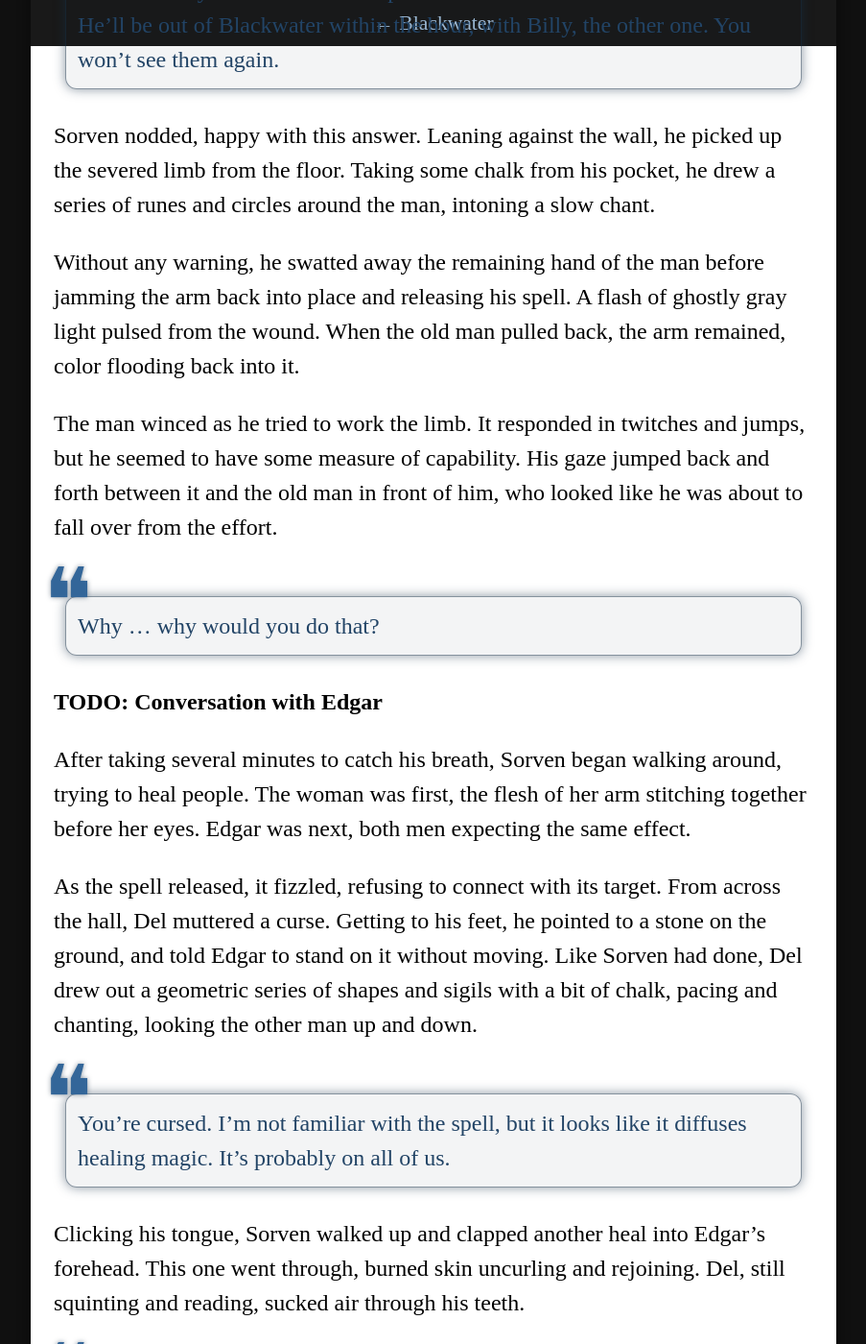
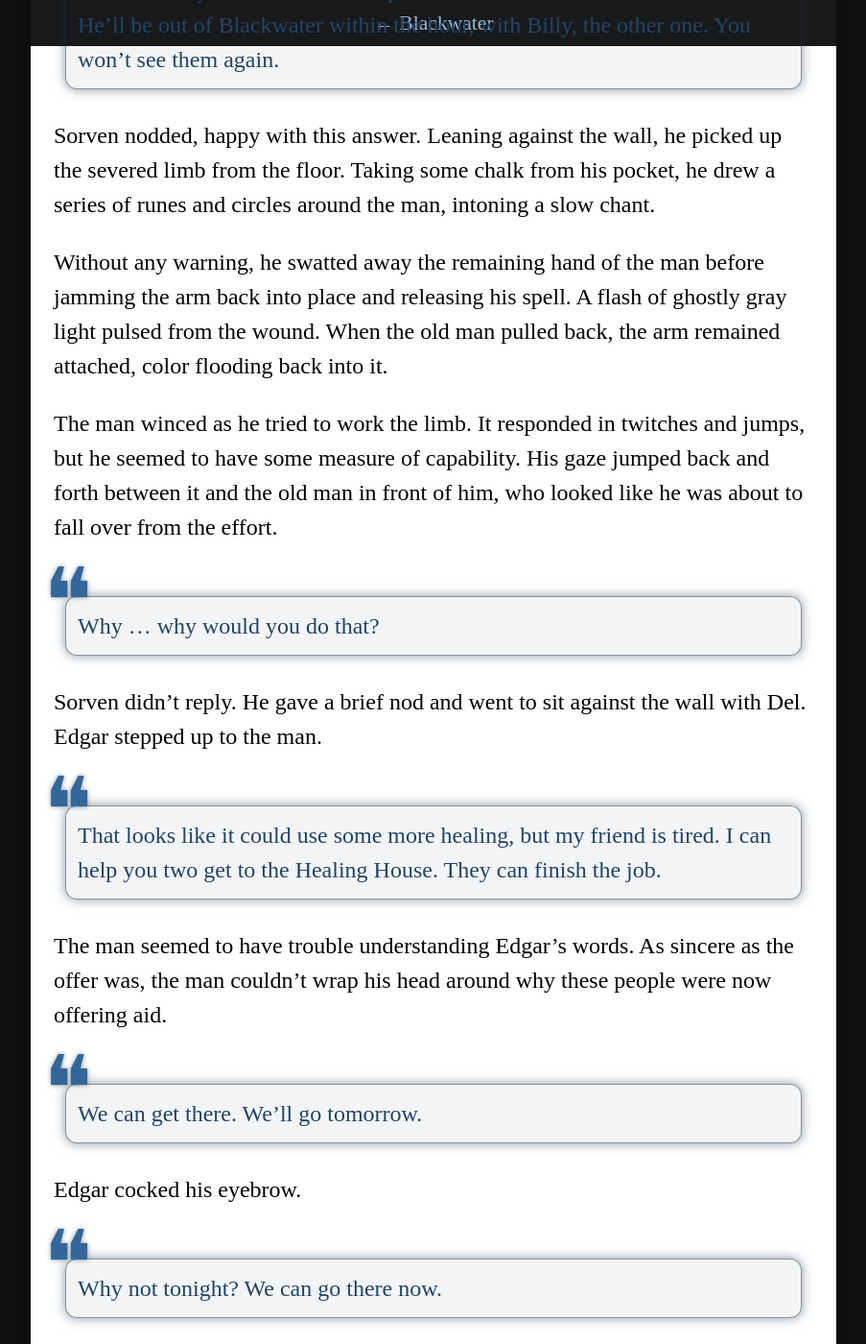
Before and after one commit to rickosborne/ttrpg, a Jekyll site: the page built from blackwater/sessions/2021-03-28-bi-lackey-al-disarmament.md, in a window 1280 px wide and 1400 px high, scrolled down 6044 px. Shown: the whole window at 96% size, without its empty margins (188-1091 px from the left). Built offline with Jekyll 4.4.1, drawn with Linux system fonts in a browser that asks for light colours; some web fonts are replaced; our own code applies the rules of GitHub Pages for plain Markdown files; some of the changed text lies outside the part shown.

Commit message:
Additional dialogue from Session 30.

```diff
--- a/blackwater/sessions/2021-03-28-bi-lackey-al-disarmament.md
+++ b/blackwater/sessions/2021-03-28-bi-lackey-al-disarmament.md
@@ -155,7 +155,7 @@ Taking some chalk from his pocket, he drew a series of runes and circles around
 
 Without any warning, he swatted away the remaining hand of the man before jamming the arm back into place and releasing his spell.
 A flash of ghostly gray light pulsed from the wound.
-When the old man pulled back, the arm remained, color flooding back into it.
+When the old man pulled back, the arm remained attached, color flooding back into it.
 
 The man winced as he tried to work the limb.
 It responded in twitches and jumps, but he seemed to have some measure of capability.
@@ -163,7 +163,30 @@ His gaze jumped back and forth between it and the old man in front of him, who l
 
 > Why ... why would you do that?
 
-**TODO: Conversation with Edgar**
+Sorven didn't reply.
+He gave a brief nod and went to sit against the wall with Del.
+Edgar stepped up to the man.
+
+> That looks like it could use some more healing, but my friend is tired.
+> I can help you two get to the Healing House.
+> They can finish the job.
+
+The man seemed to have trouble understanding Edgar's words.
+As sincere as the offer was, the man couldn't wrap his head around why these people were now offering aid.
+
+> We can get there.
+> We'll go tomorrow.
+
+Edgar cocked his eyebrow.
+
+> Why not tonight?
+> We can go there now.
+
+When the man seemed resistant, Edgar shrugged and continued.
+
+> Suit yourself.
+> I'll be there at 10.
+> I won't wait long.
 
 After taking several minutes to catch his breath, Sorven began walking around, trying to heal people.
 The woman was first, the flesh of her arm stitching together before her eyes.
@@ -171,7 +194,10 @@ Edgar was next, both men expecting the same effect.
 
 As the spell released, it fizzled, refusing to connect with its target.
 From across the hall, Del muttered a curse.
-Getting to his feet, he pointed to a stone on the ground, and told Edgar to stand on it without moving.
+He stood, shooing the pair of mercenaries toward the grate.
+Edgar called after them as they dropped through, reminding them of their appointment at the Healing House.
+
+Del pointed to a stone on the ground, telling Edgar to stand on it without moving.
 Like Sorven had done, Del drew out a geometric series of shapes and sigils with a bit of chalk, pacing and chanting, looking the other man up and down.
 
 > You're cursed.
```
